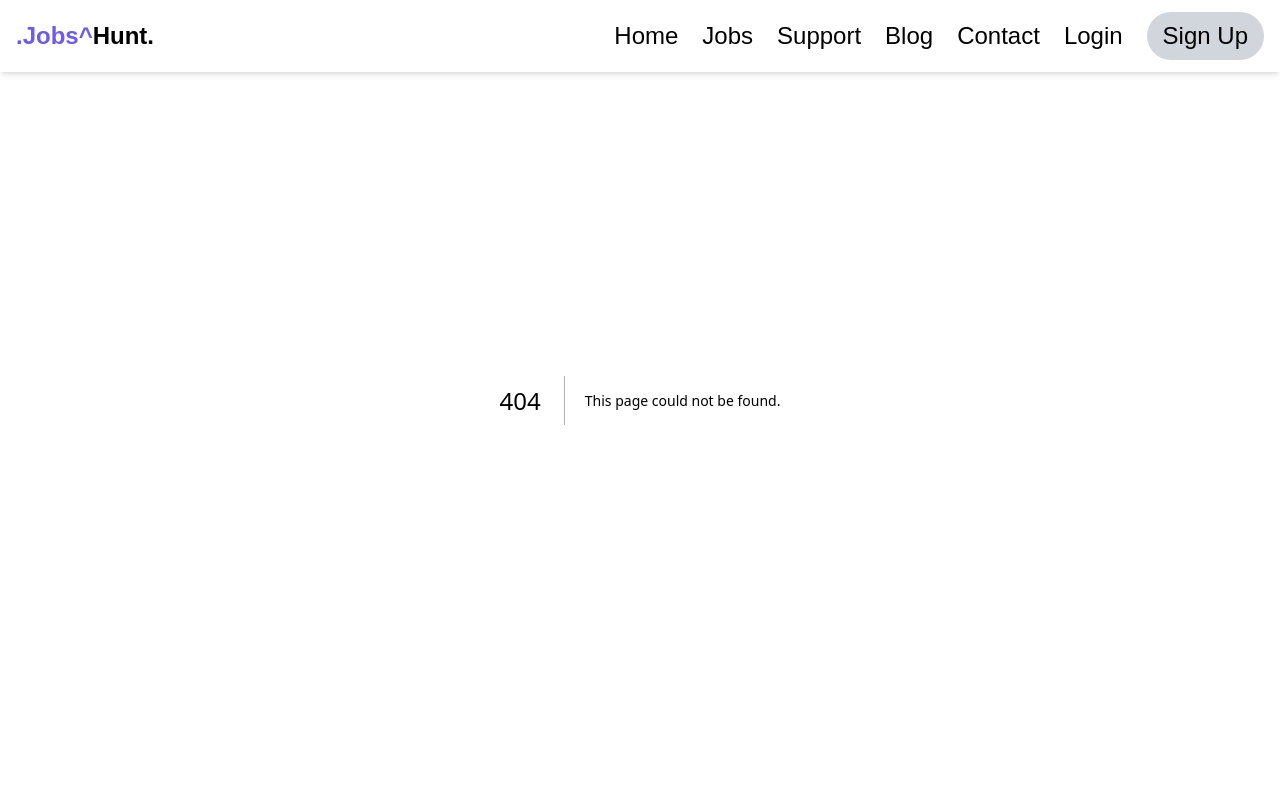
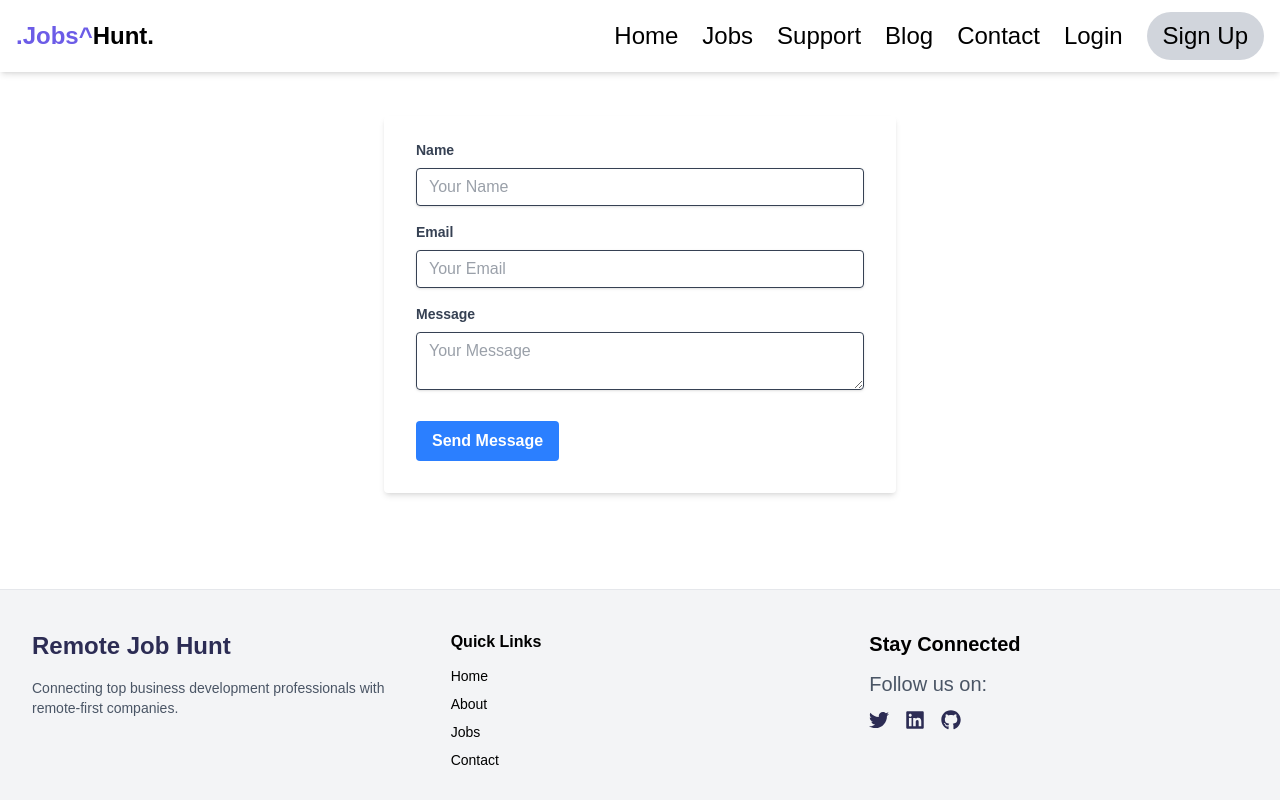
Before and after one commit to taba123-debug/JobHumt, a Next.js app: page /contact in a window 1280 px wide. Before the commit this address had no page. Shown: the top 800 px of the page. Built offline with nearby package versions, Linux system fonts and the light colour scheme.

Commit message:
code is added

```diff
--- a/app/components/HeroSection.js
+++ b/app/components/HeroSection.js
@@ -14,6 +14,9 @@ function HeroSection() {
           ''Discover top-tier remote roles, hand-picked for business  professionals , support leads.
           Job Hunt made easy — powered by smart admin posting & curated opportunities.''
         </p>
+        {/* <button className="bg-gray-300  mr-10 text-black px-6 py-3  font-semibold  hover:text-[#6C5CE7] transition">
+          Get Started
+        </button> */}
         <button className="bg-gray-300 text-black px-6 py-3 rounded-2xl font-semibold hover:bg-[#6C5CE7] hover:text-white transition">
           Explore Jobs
         </button>
--- a/app/components/NavBar.js
+++ b/app/components/NavBar.js
@@ -24,16 +24,16 @@ export default function NavBar() {
           <Link href="/support" className="text-black hover:text-blue-500 transition">
             Support
           </Link>
-          <Link href="/contact" className="text-black hover:text-blue-500 transition">
+          <Link href="/blog" className="text-black hover:text-blue-500 transition">
           Blog
           </Link>
           <Link href="/contact" className="text-black hover:text-blue-500 transition">
             Contact
           </Link>
-          <Link href="/contact" className="text-black hover:text-blue-500 transition">
+          <Link href="/login" className="text-black hover:text-blue-500 transition">
             Login
           </Link>
-          <Link href="/contact" className="text-black hover:text-blue-500 transition">
+          <Link href="/signup" className="text-black hover:text-blue-500 transition">
             <button className="bg-gray-300 text-black px-4 py-2 rounded-3xl hover:bg-blue-700 hover:text-white transition">
                 Sign Up
             </button>
--- /dev/null
+++ b/app/contact/page.js
@@ -0,0 +1,56 @@
+import React from 'react'
+
+function page() {
+  return (
+    <div>
+        <h1 className='text-3xl font-bold text-center mt-10'>Contact Us</h1>
+        <div className='flex justify-center items-center mt-10'>
+            <form className='w-full max-w-lg bg-white shadow-md rounded px-8 pt-6 pb-8 mb-4'>
+            <div className='mb-4'>
+                <label className='block text-gray-700 text-sm font-bold mb-2' htmlFor='name'>
+                Name
+                </label>
+                <input
+                className='shadow appearance-none border rounded w-full py-2 px-3 text-gray-700 leading-tight focus:outline-none focus:shadow-outline'
+                id='name'
+                type='text'
+                placeholder='Your Name'
+                />
+            </div>
+            <div className='mb-4'>
+                <label className='block text-gray-700 text-sm font-bold mb-2' htmlFor='email'>
+                Email
+                </label>
+                <input
+                className='shadow appearance-none border rounded w-full py-2 px-3 text-gray-700 leading-tight focus:outline-none focus:shadow-outline'
+                id='email'
+                type='email'
+                placeholder='Your Email'
+                />
+            </div>
+            <div className='mb-6'>
+                <label className='block text-gray-700 text-sm font-bold mb-2' htmlFor='message'>
+                Message
+                </label>
+                <textarea
+                className='shadow appearance-none border rounded w-full py-2 px-3 text-gray-700 leading-tight focus:outline-none focus:shadow-outline'
+                id='message'
+                placeholder='Your Message'
+                ></textarea>
+            </div>
+            <div className='flex items-center justify-between'>
+                <button
+                className='bg-blue-500 hover:bg-blue-700 text-white font-bold py-2 px-4 rounded focus:outline-none focus:shadow-outline'
+                type='button'
+                >
+                Send Message
+                </button>
+            </div>
+            </form>
+        </div>
+
+    </div>
+  )
+}
+
+export default page
--- a/app/data/jobs.js
+++ b/app/data/jobs.js
@@ -1,6 +1,6 @@
 const job=[
     {
-        id: 1,
+        ID_Data: 1,
         title: "Business Development Manager",
         company: "Tech Innovators Inc.",
         location: "Remote",
@@ -15,7 +15,7 @@ const job=[
         datePosted: "2025-04-18"
     },
     {
-        id: 2,
+        ID_Data: 2,
         title: "Sales Executive",
         company: "Global Solutions Ltd.",
         location: "Remote",
@@ -31,7 +31,7 @@ const job=[
     }
     ,
     {
-        id: 3,
+        ID_Data: 3,
         title: "Marketing Specialist",
         company: "Creative Agency",
         location: "Remote",
@@ -45,7 +45,7 @@ const job=[
           datePosted: "2025-04-19"
     },
     {
-        id: 4,
+        ID_Data: 4,
         title: "Product Manager",
         company: "Tech Solutions",
         location: "Remote",
@@ -59,7 +59,7 @@ const job=[
           datePosted: "2025-04-19"
     },
     {
-        id: 5,
+        ID_Data: 5,
         title: "Customer Success Manager",
         company: "SaaS Company",
         location: "Remote",
@@ -73,7 +73,7 @@ const job=[
           datePosted: "2025-04-19"
     },
     {
-        id: 6,
+        ID_Data: 6,
         title: "Data Analyst",
         company: "Analytics Corp.",
         location: "Remote",
--- /dev/null
+++ b/app/details/[id]/page.js
@@ -0,0 +1,30 @@
+import React from 'react'
+
+function page() {
+  return (
+    <div>
+      <h1>Details</h1>
+      <p>Details about the selected job will be displayed here.</p>
+      <h1>Details</h1>
+      <p>Details about the selected job will be displayed here.</p>
+      <h1>Details</h1>
+      <p>Details about the selected job will be displayed here.</p><h1>Details</h1>
+      <p>Details about the selected job will be displayed here.</p>
+      <h1>Details</h1>
+      <p>Details about the selected job will be displayed here.</p>
+      <h1>Details</h1>
+      <p>Details about the selected job will be displayed here.</p>
+      <h1>Details</h1>
+      <p>Details about the selected job will be displayed here.</p>
+      <h1>Details</h1>
+      <p>Details about the selected job will be displayed here.</p>
+      <h1>Details</h1>
+      <p>Details about the selected job will be displayed here.</p>
+      <h1>Details</h1>
+      <p>Details about the selected job will be displayed here.</p>
+
+    </div>
+  )
+}
+
+export default page
--- a/app/jobs/page.js
+++ b/app/jobs/page.js
@@ -1,52 +1,52 @@
-import job from "../data/jobs";
 import React from "react";
 import Link from "next/link";
 
-function page() {
+async function getAllJobs() {
+  let response = await fetch("http://localhost:1337/api/jobs");
+  let res = await response.json();
+  return res.data;
+}
+
+async function page() {
+  const jobs = await getAllJobs();
+
   return (
-    <div className=" min-h-screen py-16 px-6 md:px-12">
+    <div className="min-h-screen py-16 px-6 md:px-12">
       <div className="max-w-7xl mx-auto">
-        <h2 className="text-5xl  mt-20 font-bold text-center mb-20 text-[#2C2C54]">
-          APPLY FOR YOUR DREAM <span className="text-[#6C5CE7] mt-5 text-5xl font-extrabold">
-             JOBS
-            </span>
+        <h2 className="text-5xl mt-20 font-bold text-center mb-20 text-[#2C2C54]">
+          APPLY FOR YOUR DREAM{" "}
+          <span className="text-[#6C5CE7] mt-5 text-5xl font-extrabold">
+            JOBS
+          </span>
         </h2>
 
         <div className="grid grid-cols-1 md:grid-cols-2 gap-8">
-          {job.map((singlejob) => (
+          {jobs.map((singlejob) => (
             <div
               key={singlejob.id}
               className="bg-white border border-gray-200 p-6 rounded-2xl shadow-sm hover:shadow-2xl hover:-translate-1 transition-all duration-600"
             >
               <div className="flex justify-between items-center mb-2">
                 <h3 className="text-2xl font-semibold text-[#6C5CE7]">
-                  {singlejob.title}
+                  {singlejob.JobTitle}
                 </h3>
                 <span className="text-sm text-white bg-[#6C5CE7] px-3 py-1 rounded-full">
-                  {singlejob.type}
+                  {singlejob.Type}
                 </span>
               </div>
               <p className="text-gray-500 mb-2">
-                <strong>Company: </strong> {singlejob.company}
+                <strong>Company: </strong> {singlejob.Company}
               </p>
               <p className="text-gray-500 mb-2">
                 <strong>Location:</strong> {singlejob.location}
               </p>
-              <p className="text-gray-500 text-sm mb-4">
-                {singlejob.description}
-              </p>
-
-              <p className="text-xs text-gray-500 mb-4">
-                Posted on:  {singlejob.datePosted}
-              </p>
-              {/*
-            <Link
-            //   href={`/details/${job.id}`}
-              className="inline-block bg-[#6C5CE7] text-white px-4 py-2 rounded-xl font-medium text-sm hover:bg-[#5B4DD9] transition"
-            >
-              View More
-            </Link> */}
-              <button className="border-2xl p-2 bg-[#6C5CE7] text-white rounded-full hover:cursor-pointer hover:text-black hover:bg-white hover:border-b-blue-400">View More</button>
+              <p className="text-gray-500 mb-4">{singlejob.description}</p>
+              <Link
+                href={`/details/${singlejob.ID_data}`}
+                className="inline-block border-2xl p-2 bg-[#6C5CE7] text-white rounded-full hover:cursor-pointer hover:text-black"
+              >
+                View More
+              </Link>
             </div>
           ))}
         </div>
```
